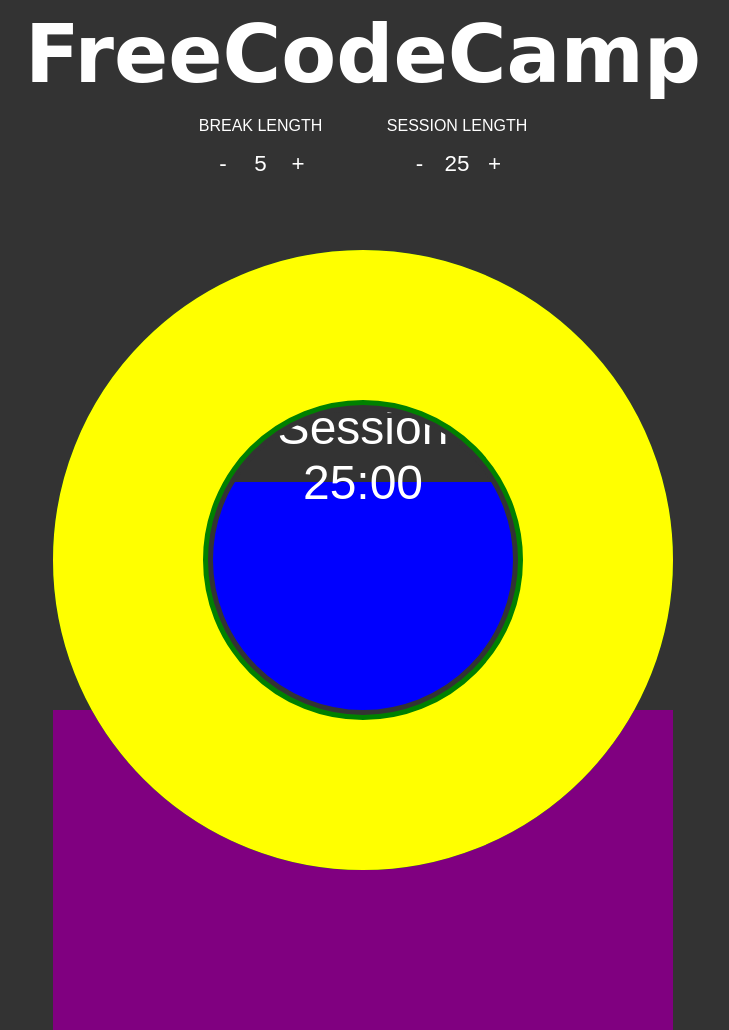
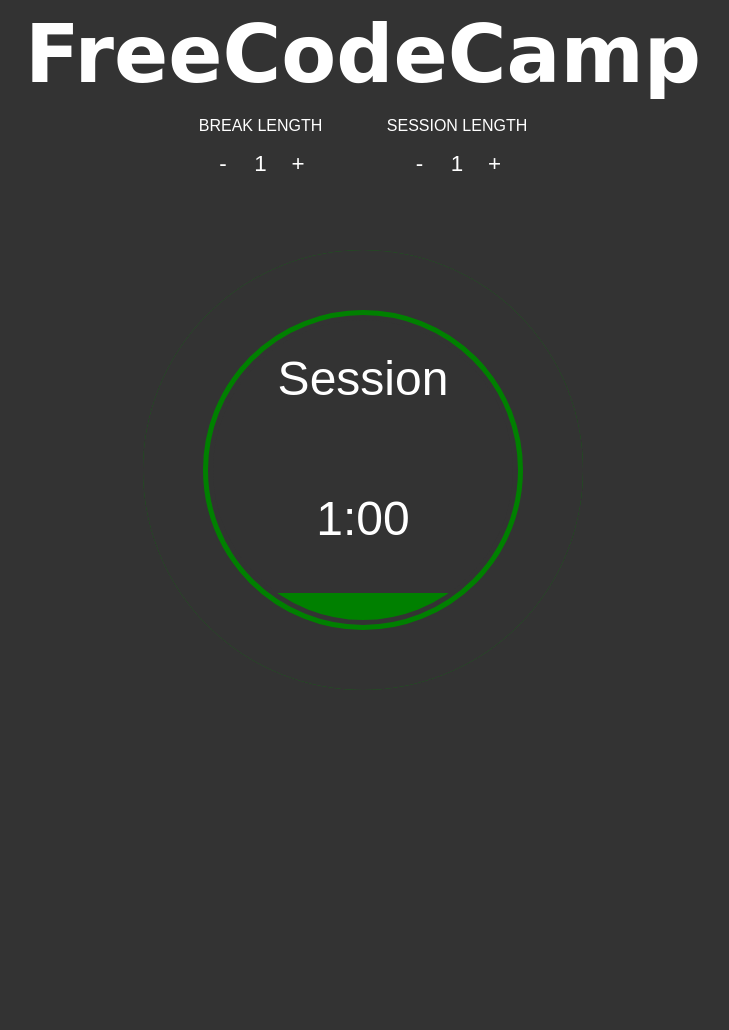
Before and after one commit to pdsoper/Pomodoro_clock, a plain HTML site: page index.html in a window 1280 px wide. Shown: the whole page, without its empty margins (277-1006 px from the left). After the commit the page ends 940 px from the top, so only its background shows below. Drawn offline with nearby package versions, Linux system fonts and the light colour scheme.

Commit message:
Layout working with thinner borders

```diff
--- a/scripts.js
+++ b/scripts.js
@@ -1,34 +1,19 @@
 // scripts.js for Pomodoro clock
 
 $(document).ready(function() {
-
-/*
-Add controls for session and break length.  The minimum value is 1
-Update the value shown in the control
-When the session legnth changes, update the value in the timeer
-Disable the controls while the timer is running
-Click on the timer to start and pause it
-Start the break timer as soon as the session timer is done
-Start the session timer as soon as the break timer is done
-Play a sound when the break or session timer starts, except for the first
-time (i.e., when first loaded or after the session or break settings have
-been changed)
-Fill the timer according to the percentage of the time that has passed.  Update it when the timer is updated.
-Reset the fill and change the fill color when tranitioning from session to break
-*/
 
     var pxPerSec;
     var nInterval;
 
     var timerType = "Session";
     var running = false;
-    var breakTime = 0.1;
-    var sessionTime = 0.1;
+    var breakTime = 1;
+    var sessionTime = 1;
     var duration = 0;
     var remaining = 0;
 
-    var fillStart = 476;
-    var fillEnd = 166;
+    var fillStart = 387;
+    var fillEnd = 75;
     var newTop = 0;
     var oldTop = 0;
 
@@ -36,8 +21,7 @@ Reset the fill and change the fill color when tranitioning from session to break
 
     function initialize() {
         timerType = "Session";
-        duration = sessionTime * 60;
-        remaining = duration;
+        remaining = duration = sessionTime * 60;
         $( '.timerType' ).html('').html(timerType);
         $( '#break-value' ).html('').html(breakTime);
         $( '#session-value' ).html('').html(sessionTime);
--- a/styles.css
+++ b/styles.css
@@ -14,6 +14,8 @@ h1 {
 
 .settings-div {
     position: relative;
+    margin: auto;
+    width: 440px;
     left: 0px;
     top: 0px;
     z-index: 4;
@@ -52,7 +54,7 @@ h1 {
 
 .clock-div {
     margin: auto;
-    width: 620px;
+    width: 440px;
     background-color: #333;
     padding: 0;
 }
@@ -60,7 +62,7 @@ h1 {
 .clock-circle {
     width: 300px;
     height: 300px;
-    border: 160px solid #333;
+    border: 70px solid #333;
     border-radius: 320px;
     background-color: transparent;
     position: absolute;
@@ -71,7 +73,7 @@ h1 {
 .clock-border-1 {
     width: 310px;
     height: 310px;
-    border: 155px solid green;
+    border: 65px solid green;
     border-radius: 320px;
     background-color: transparent;
     position: absolute;
@@ -82,7 +84,7 @@ h1 {
 .clock-border-2 {
     width: 320px;
     height: 320px;
-    border: 150px solid yellow;
+    border: 60px solid #333;
     border-radius: 320px;
     background-color: transparent;
     position: absolute;
@@ -94,18 +96,18 @@ h1 {
     width: 310px;
     height: 310px;
     position: relative;
-    top: 276px; /* start 476 end 166 */
-    left: 155px;
-    background-color: blue;
+    top: 387px;  /* start 387 end 75 */
+    left: 65px;
+    background-color: green;
     z-index: 0;
 }
 
 .fill-cover {
-    width: 620px;
+    width: 440px;
     height: 320px;
     position: absolute;
-    top: 710px;
-    background-color: purple;
+    top: 620px;
+    background-color: #333;
     z-index: 2;
 }
 
@@ -123,14 +125,22 @@ h1 {
     text-align: center;
     font-family: Arial, Helvetica, sans-serif;
     font-size: 3em;
-    width: 620px;
+    width: 310px;
     height: 310px;
     margin: auto;
-    position: absolute;
-    top: 400px;
+    position: relative;
+    top: -235px;
     z-index: 1;
 }
 
 .data-div:hover {
     cursor: pointer;
 }
+
+.timerType {
+    padding-top: 70px;
+    padding-bottom: 85px;
+}
+
+.timer {
+}
```
Also changed, not shown: index.html (+2 -2 lines).
